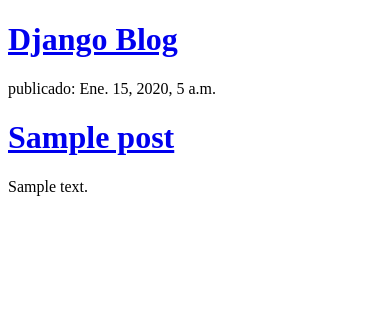
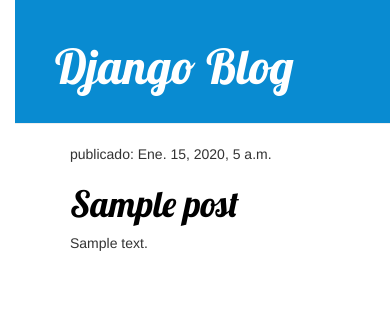
Before and after one commit to yellow4flash/my-first-blog, a Django app: template blog/templates/blog/post_list.html in a window 390 px wide. Shown: the top 322 px of the page. Run offline with Django 3.2, Linux system fonts and the light colour scheme; the template is opened without the code that fills it: values that come from a table or form of the project are taken from there, others are empty; tables that the repository leaves empty hold one stand-in row (values such as "Sample post"); some libraries are stand-ins or nearby versions.

Commit message:
add views and templates dor detail the post of blog also css for the site

```diff
--- /dev/null
+++ b/blog/static/css/blog.css
@@ -0,0 +1,49 @@
+h1 a{
+  color: #FCA205;
+  font-family: 'Lobster';
+}
+body{
+  margin-left: 15px;
+}
+.page-header {
+  background-color: #098BD1;
+  margin-top: 0;
+  padding: 20px 20px 20px 40px;
+}
+
+.page-header h1, .page-header h1 a, .page-header h1 a:visited, .page-header h1 a:active{
+  color: #fff;
+  font-size: 36pt;
+  text-decoration: none;
+}
+.content {
+  margin-left: 40px;
+}
+
+h1, h2, h3, h4{
+  font-family: 'Lobster', cursive;
+}
+
+.date {
+  float: right;
+  color: #828282;
+}
+.save {
+  float: right;
+}
+.post-form textarea, .post-form input{
+  width: 100%;
+}
+.top-menu, .top-menu:hover, .top-menu:visited{
+  color: #fff;
+  float: right;
+  font-size: 26pt;
+  margin-right: 20px;
+}
+
+.post {
+  margin-bottom: 70px;
+}
+.post h1 a, .post h1 a:visited {
+  color: #000;
+}
--- /dev/null
+++ b/blog/templates/blog/base.html
@@ -0,0 +1,25 @@
+{% load static %}
+<!DOCTYPE html>
+<html lang="es" dir="ltr">
+  <head>
+    <link rel="stylesheet" href="//maxcdn.bootstrapcdn.com/bootstrap/3.2.0/css/bootstrap.min.css">
+    <link rel="stylesheet" href="//maxcdn.bootstrapcdn.com/bootstrap/3.2.0/css/bootstrap-theme.min.css">
+    <link href="//fonts.googleapis.com/css?family=Lobster&subset=latin,latin-ext" rel="stylesheet" type="text/css">
+    <link rel="stylesheet" href="{% static 'css/blog.css' %}">
+    <meta charset="utf-8">
+    <title>Django Blog</title>
+  </head>
+  <body>
+    <div class="page-header">
+      <h1><a href="/">Django Blog</a></h1>
+    </div>
+    <div class="content container">
+      <div class="row">
+        <div class="col-md-8">
+          {% block content %}
+          {% endblock %}
+        </div>
+      </div>
+    </div>
+  </body>
+</html>
--- a/blog/templates/blog/post_list.html
+++ b/blog/templates/blog/post_list.html
@@ -1,18 +1,9 @@
-<!DOCTYPE html>
-<html lang="es" dir="ltr">
-  <head>
-    <meta charset="utf-8">
-    <title>Django Blog</title>
-  </head>
-  <body>
-    <div>
-      <h1><a href="/">Django Blog</a></h1>
+{% extends 'blog/base.html' %}
+{% block content %}
+  {%for post in posts%}
+    <div class="post"> <p> publicado: {{post.published_date}} </p>
+      <h1> <a href="{% url 'post_detail' pk=post.pk %}">{{post.title}}</a> </h1>
+          <p>{{post.text|linebreaksbr}}</p>
     </div>
-       {%for post in posts%}
-       <div> <p> publicado: {{post.published_date}} </p>
-         <h1> <a href="#">{{post.title}}</a> </h1>
-         <p>{{post.text|linebreaksbr}}</p>
-       </div>
-       {%endfor%}
-  </body>
-</html>
+  {%endfor%}
+{% endblock %}
--- a/blog/urls.py
+++ b/blog/urls.py
@@ -3,4 +3,5 @@ from . import views
 
 urlpatterns = [
     path('', views.post_list, name='post_list'),
+    path('post/<int:pk>/', views.post_detail, name='post_detail'),
 ]
--- a/blog/views.py
+++ b/blog/views.py
@@ -1,8 +1,13 @@
 from django.shortcuts import render
 from django.utils import timezone
 from .models import Post
+from django.shortcuts import render, get_object_or_404
 
 # Create your views here.
 def  post_list(request):
     posts=Post.objects.filter(published_date__lte=timezone.now()).order_by('published_date')
     return render(request, 'blog/post_list.html', {'posts':posts})
+
+def post_detail(request, pk):
+    post = get_object_or_404(Post, pk=pk)
+    return render(request, 'blog/post_detail.html',{'post':post})
```
Also changed, not shown: blog/templates/blog/post_detail.html (added, +13 -0 lines).
